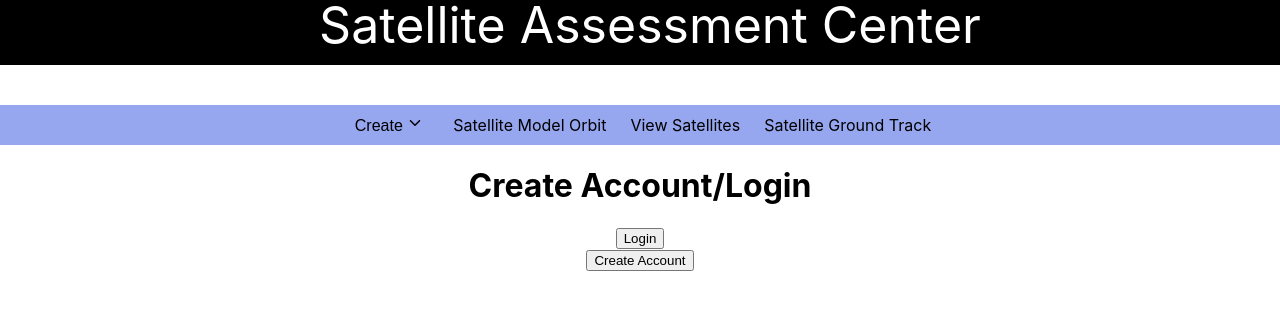
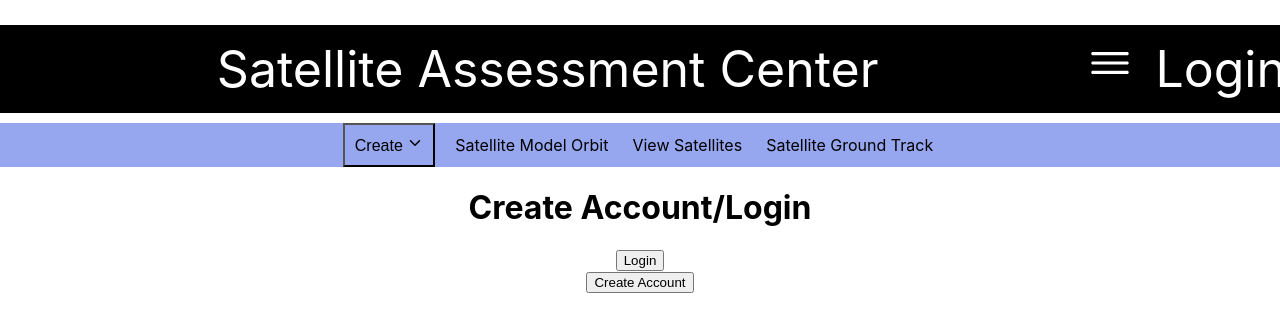
Before and after one commit to HamblinIs/satDB-sdi-capstone, a React (Create React App) app in the folder frontend/: page /login in a window 1280 px wide. Shown: the top 332 px of the page. Built offline with nearby package versions, Linux system fonts and the light colour scheme.

Commit message:
debugging images and navbar button function

```diff
--- a/frontend/src/App.js
+++ b/frontend/src/App.js
@@ -21,9 +21,9 @@ function App() {
 
   return (
     <div className="App">
+
+      <UserContext.Provider value={{activeUser, setActiveUser}}>
       <Navbar />
-      <UserContext.Provider value={{activeUser, setActiveUser}}>
-
 
       <Routes>
         <Route exact path="/" element={<HomePage />} />
--- a/frontend/src/components/CreateAccountLogin.js
+++ b/frontend/src/components/CreateAccountLogin.js
@@ -1,6 +1,11 @@
 import React, { useState, useContext }  from 'react';
 import { useNavigate } from 'react-router-dom';
 import { UserContext } from '../App.js'
+import styled from 'styled-components';
+
+
+const toggleLoginModel = styled.div`
+`
 
 export default function CreateAccountLogin() {
   const [userSelect, setUserSelect] = useState(0);
@@ -94,6 +99,7 @@ export default function CreateAccountLogin() {
     setActiveUser({})
     setUserSelect(0)
     navigate('/')
+    toggleLoginModel()
   }
 
   return (
--- a/frontend/src/components/HomePage.js
+++ b/frontend/src/components/HomePage.js
@@ -1,8 +1,36 @@
 import React , { useState } from 'react';
 import ImageViewer from './ImageViewer';
-
+import styled from 'styled-components'
 // const images = require.context('C:\Users\isaac\OneDrive\Pictures\AI_Generated', true);
 // const imageList = images.keys().map(image => images(image));
+
+const imageUrl = "https://mir-s3-cdn-cf.behance.net/project_modules/disp/9e715d17935609.562c11d9e3832.gif"
+
+
+// const divStyle = {
+//   backgroundImage: `url(${imageUrl})`,
+//   backgroundSize: 'cover',
+//   backgroundPosition: 'center',
+//   height: '100vh',
+//   width: '100%',
+//   backgroundColor: `rgba(255, 255, 255, 0.2)`
+// };
+
+
+const StyledButton = styled.button`
+    display: flex;
+    justify-content:center;
+    justify-items:center;
+    align-items:center;
+    align-content:center;
+    color: black;
+    border-radius: 3px;
+    border: 2px solid black;
+    background-color: #96a6ef;
+    width: 100px;
+    height: 35px;
+`
+
 
 export default function HomePage() {
   const imagesArr=["https://cdn.defenseone.com/media/img/cd/2023/08/11/GettyImages_1407240226/open-graph.jpg", "https://spaceplace.nasa.gov/satellite/en/TEMPO.en.jpg", "https://media.istockphoto.com/id/1339097795/photo/satellite-orbiting-the-earth.jpg?s=612x612&w=0&k=20&c=FMG2NypIT0JuZVs26qSYOq2qTwsO89woydrwZimK21s="];
@@ -97,6 +125,7 @@ const chooseCategory = () => {
   return (
     <div>
 
+
       {/* <h1>Satellite Assessment Center</h1> */}
 
       <div>
@@ -170,8 +199,8 @@ const chooseCategory = () => {
 
 
       <div>
-        <button onClick={() => handleAddSatellite()}>Add Satellite</button>
-        <button onClick={() => handleAddAssessment()}>Add Assessment</button>
+        <StyledButton onClick={() => handleAddSatellite()}>Add Satellite</StyledButton>
+        <StyledButton onClick={() => handleAddAssessment()}>Add Assessment</StyledButton>
       </div>
 
           {/* {imageList.map((image, index) => (
@@ -184,6 +213,7 @@ const chooseCategory = () => {
           <img src="/layers.png" alt='sat'/>
           <img src="/satellie.jpg" alt="img"/>
           <img src="https://cdn.defenseone.com/media/img/cd/2023/08/11/GettyImages_1407240226/open-graph.jpg" alt="web picture" /> */}
+
     </div>
   );
 };
--- a/frontend/src/components/Navbar.js
+++ b/frontend/src/components/Navbar.js
@@ -1,24 +1,22 @@
-import React, { useState } from 'react';
-import { Link, useMatch, useResolvedPath } from 'react-router-dom';
+import React, { useState, useContext } from 'react';
+import { Link, useMatch, useResolvedPath, useNavigate } from 'react-router-dom';
 import styled from 'styled-components';
-import { IoIosArrowDown, IoIosArrowUp } from "react-icons/io";
-
+import { IoIosArrowDown, IoIosArrowUp, IoIosMenu } from "react-icons/io";
+import { UserContext } from '../App.js'
+import CreateAccountLogin from './CreateAccountLogin';
 
 const HeaderStyle = styled(Link)`
 background-color: black;
 font-size: 50px;
 color: white;
 width: 100%;
-  top: 50%;
-  transform: translateY(-50%);
 z-index: 20;
 display: flex;
 justify-content: center;
 align-items: center;
 padding: 10px;
-  text-align: center;
 margin-top: 25px;
-  text-decoration: none;
+margin-bottom: 10px;
 `;
 
 const NavUL = styled.ul`
@@ -30,8 +28,8 @@ const NavUL = styled.ul`
   gap: 1rem;
   align-items: center;
   justify-content: center;
+  margin-bottom: 10px;
 `
-
 
 const NavLink = styled(Link)`
 color: inherit;
@@ -49,7 +47,6 @@ background-color: ${props => props.isActive ? '#555' : 'transparent'};
 }
 `;
 
-
 const DropdownMenu = styled.div`
   position: relative;
   display: inline-block;
@@ -60,7 +57,6 @@ const DropdownButton = styled.button`
   color: black;
   padding: 10px;
   font-size: 16px;
-  border: none;
   cursor: pointer;
 `;
 
@@ -69,6 +65,7 @@ const DropdownContent = styled.div`
   position: absolute;
   background-color: #f9f9f9;
   min-width: 160px;
+  border: 1px solid black;
   z-index: 1;
 `;
 
@@ -82,10 +79,43 @@ const DropdownLink = styled(Link)`
   }
 `;
 
+const NavbarDropDown = styled.div`
+  margin-right: 1rem;
+`
+const NavbarButton = styled.div`
+color: white;
+display: flex;
+justify-content: flex-end;
+align-items: center;
+background-color: transparent;
+border: none;
+cursor: pointer;
+`;
+
+const NavbarLink = styled.div`
+color:white
+`
+
+const HeaderLinkContainer = styled.div`
+display: flex;
+justify-content: center;
+flex-grow: 1;
+`
+
+const HeaderLink = styled(Link)`
+text-decoration: none;
+color: white;
+font-size: 50px;
+`
+
 
 
 export default function Navbar() {
+  const navigate = useNavigate();
+
+  const { activeUser, setActiveUser} = React.useContext(UserContext)
   const [isOpen, setIsOpen] = useState(false);
+  const[showLoginModel, setShowLoginModal] = useState(false);
 
   const handleToggle = () => {
     setIsOpen(!isOpen)
@@ -95,28 +125,59 @@ export default function Navbar() {
     setIsOpen(false)
   }
 
+  const toggleLoginModel = () => {
+    navigate('/')
+    setShowLoginModal(!showLoginModel)
+  }
+
+  const handleSignOut = () => {
+    setActiveUser({})
+  }
+
+
+  const handleMouseLeave = () => {
+    setIsOpen(false); // Close the menu when the mouse leaves
+  };
+
   return (
     <>
-    <HeaderStyle to='/'>
-      Satellite Assessment Center
+    <HeaderStyle>
+      <HeaderLinkContainer>
+        <HeaderLink to='/'>Satellite Assessment Center</HeaderLink>
+      </HeaderLinkContainer>
+      <NavbarDropDown>
+        <NavbarButton onClick={handleToggle}>
+          <NavbarLink><IoIosMenu /></NavbarLink>
+        </NavbarButton>
+      </NavbarDropDown>
+
+      <ListItem>
+        {activeUser.email ? (
+          <NavLink as='div' onClick={handleSignOut}>Sign Out</NavLink>
+        ) : (
+          <NavLink as='div' onClick={toggleLoginModel}>Login</NavLink>
+        )}
+      </ListItem>
+      {showLoginModel && (
+        <CreateAccountLogin
+        toggleLoginModel={toggleLoginModel}
+        setActiveUser={setActiveUser}>
+        </CreateAccountLogin>
+      )}
     </HeaderStyle>
+
     <NavUL>
-      {/* <CustomLink to='/'>Home</CustomLink> */}
-      {/* <CustomLink to='/CreateAssessment'>Create Assessment</CustomLink>
-      <CustomLink to='/CreateSatellite"'>Create Satellite</CustomLink> */}
-      <DropdownMenu>
-        <DropdownButton onClick={handleToggle}>
+
+      <DropdownMenu onMouseLeave={handleMouseLeave}>
+        <DropdownButton onMouseOver={handleToggle}>
           Create {isOpen ? <IoIosArrowUp/> : <IoIosArrowDown/>}
           </DropdownButton>
-
           <DropdownContent isOpen={isOpen}>
            <DropdownLink to="/CreateAssessment" onClick={handleLinkClick}>Create Assessment</DropdownLink>
             <DropdownLink to="/CreateSatellite" onClick={handleLinkClick}>Create Satellite</DropdownLink>
-            {/* <DropdownLink to="/Satellites" onClick={handleLinkClick}>View Satellites</DropdownLink>
-            <DropdownLink to="/SatelliteModelOrbit" onClick={handleLinkClick}>Satellite Model Orbit</DropdownLink>
-             <DropdownLink to="/SatelliteGroundTrack">Satellite Ground Track</DropdownLink> */}
           </DropdownContent>
       </DropdownMenu>
+
       <CustomLink to='/SatelliteModelOrbit'>Satellite Model Orbit</CustomLink>
       <CustomLink to='/Satellites'>View Satellites</CustomLink>
       <CustomLink to='/SatelliteGroundTrack'>Satellite Ground Track</CustomLink>
--- a/frontend/src/components/SatelliteGroundTrack.js
+++ b/frontend/src/components/SatelliteGroundTrack.js
@@ -2,8 +2,11 @@
 import React, {useEffect} from 'react';
 import { MapContainer, TileLayer, Marker, Polyline } from 'react-leaflet';
 import 'leaflet/dist/leaflet.css';
+import styled from 'styled-components';
 
-
+const StyleBox = styled.div`
+margin-top: 130px
+`
 
 const satellite = require('satellite.js');
 
@@ -113,6 +116,7 @@ export default function SatelliteGroundTrack() {
 
 
     return (
+        <StyleBox>
 
             <MapContainer center={[0, 0]} zoom={2} style={{ height: "90vh", width: "90%", marginLeft: "5%", border: "solid black" }}>
 
@@ -128,6 +132,7 @@ export default function SatelliteGroundTrack() {
                 ))} */}
 
             </MapContainer>
+        </StyleBox>
     );
 
 
```
Also changed, not shown: frontend/src/components/GlobeScript.js (added, +77 -0 lines), 2 other files (tests, documents, lock files or other folders). Lines whose indentation alone changed are shown as unchanged.
